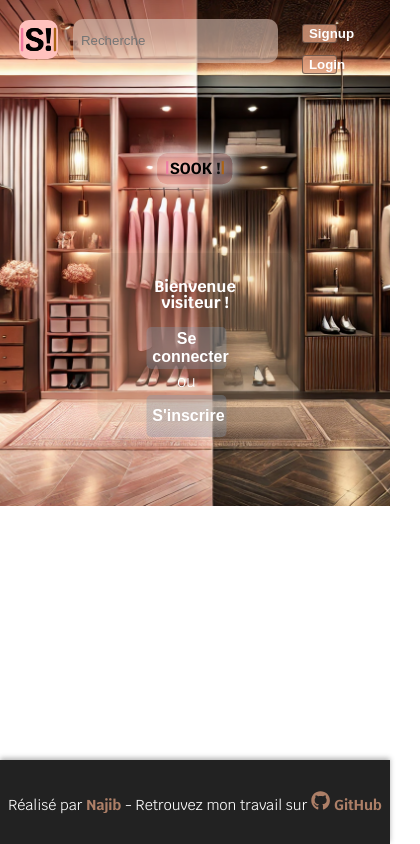
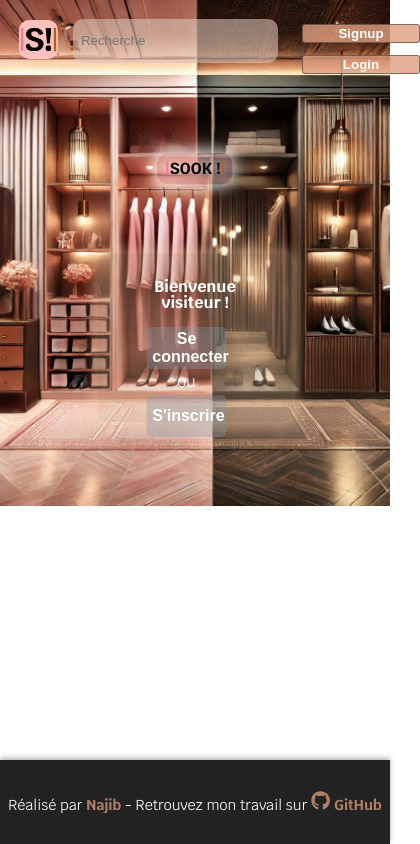
Before and after one commit to MohnajibG/Forentend-SOOK, a React (Vite) app: page /home in a window 390 px wide. Shown: the whole page, 420 px wide, since content can reach past the window. Built offline with nearby package versions, Linux system fonts and the light colour scheme; a web font is replaced by a local one.

Commit message:
fix header.css

```diff
--- a/src/assets/styles/header.css
+++ b/src/assets/styles/header.css
@@ -272,6 +272,12 @@
     object-fit: cover;
     border-radius: 10px;
   }
+  .cnt-btn {
+    width: 14vh;
+  }
+  .cnt-btn:hover {
+    width: 14vh;
+  }
 }
 @media (max-width: 375px) {
   .header-inpt-btn {
```
